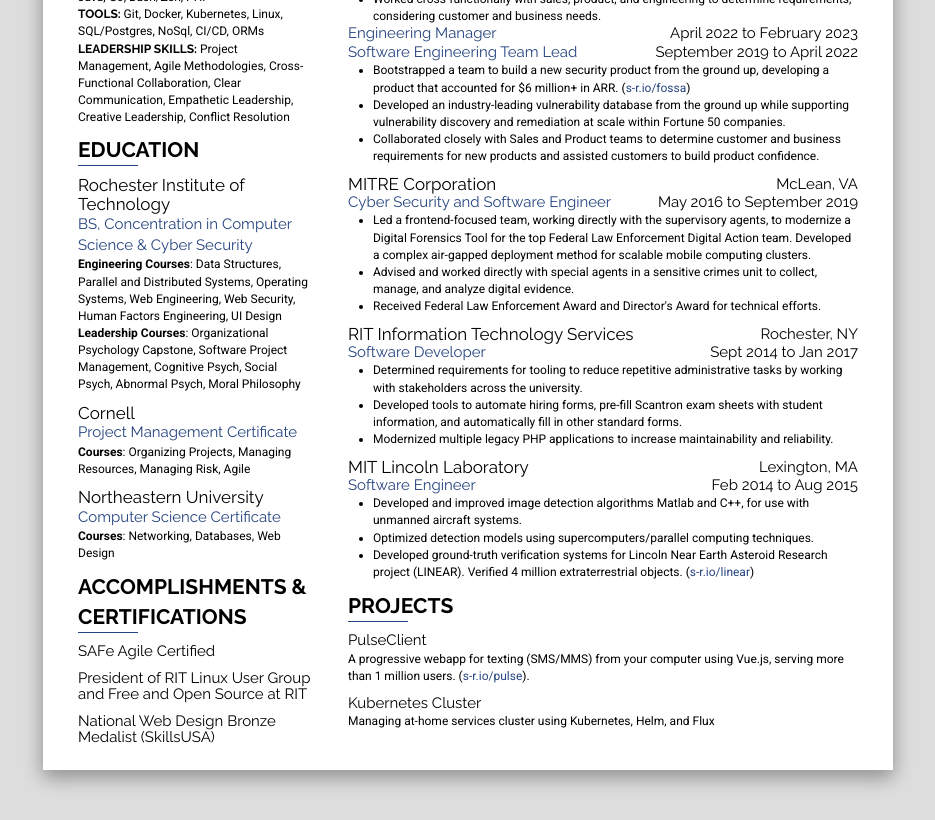
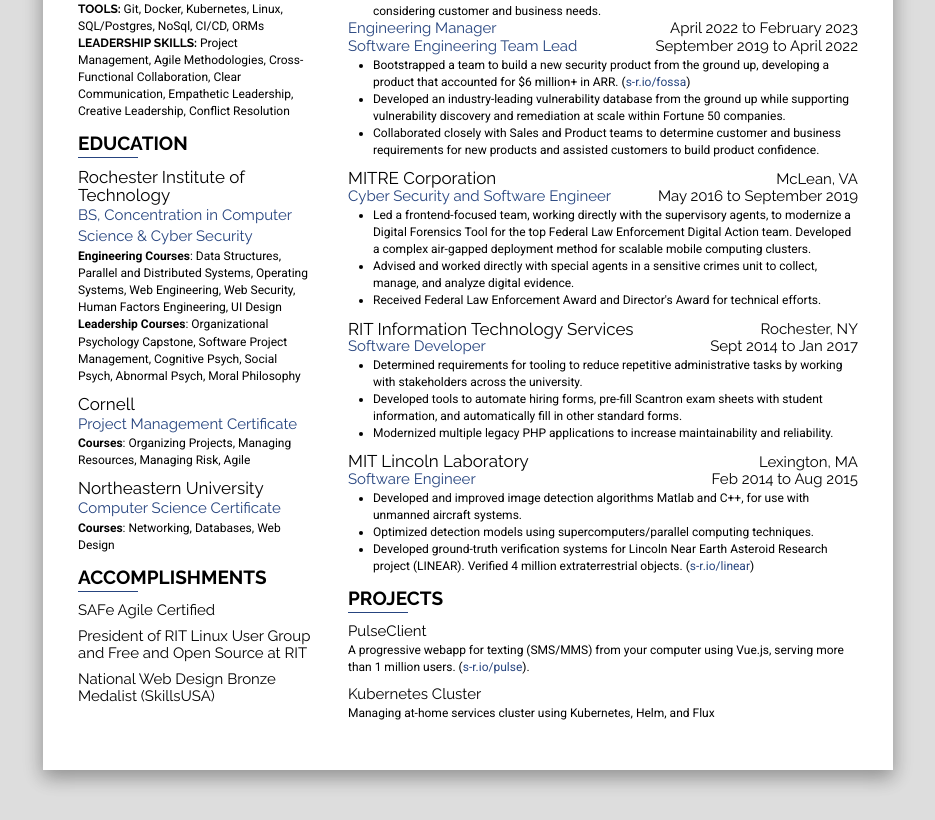
Before and after one commit to Serubin/Resume, a Next.js app: page / in a window 1280 px wide. Shown: the part 380-1200 px from the top of the page, without its empty margins (172-1107 px from the left). Built offline with nearby package versions, Linux system fonts and the light colour scheme.

Commit message:
Update headers

```diff
--- a/components/ResumeAccomplishments.tsx
+++ b/components/ResumeAccomplishments.tsx
@@ -10,7 +10,7 @@
       <div className="col-md-12">
         <div className="row section-header header-underline">
           <div className="font-primary col-md-12 fg-black uppercase medium">
-            <span style={{letterSpacing: '0px'}} className="bold">Accomplishments & Certifications</span>
+            <span style={{letterSpacing: '0px'}} className="bold">Accomplishments</span>
           </div>
           <div className="col-md-12">
             <div className="section-header-underline bg-primary-dark underline-short underline-thin">{/* Underline */}</div>
--- a/public/styles/custom.css
+++ b/public/styles/custom.css
@@ -294,3 +294,7 @@
     text-decoration: underline;
     color: #26447f;
 }
+
+.section-header .medium {
+  font-size: 19px;
+}
```
